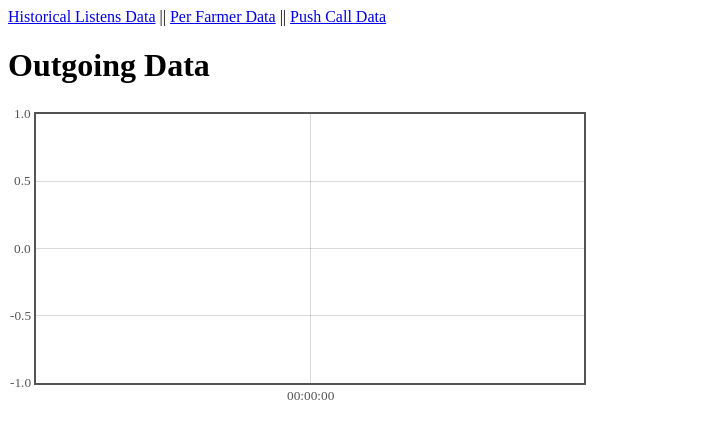
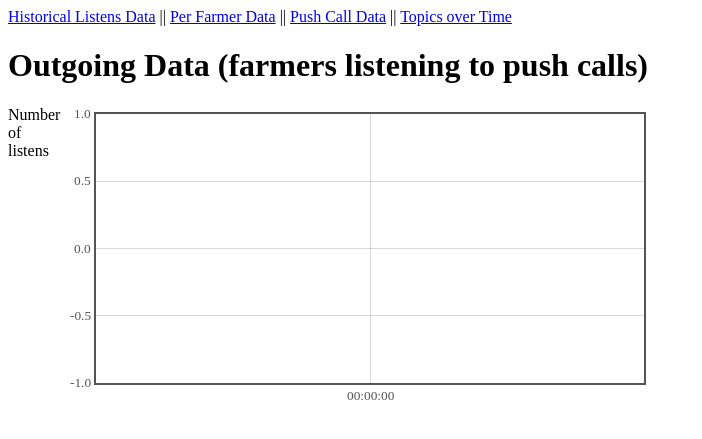
Before and after one commit to anirudhcmohan/aoanalytics, a Flask app: template templates/outgoing.html in a window 1280 px wide. Shown: the top 439 px of the page, without its empty margins (0-702 px from the left). Run offline with Flask 2, Linux system fonts and the light colour scheme; the template is opened without the code that fills it: most values are stand-ins (such as "Sample title", 1, 10 or a date in 2020).

Commit message:
added axis labels for outgoing data

```diff
--- a/app.py
+++ b/app.py
@@ -47,6 +47,10 @@ def outgoing():
 	[count_data, duration_data] = dailyoutdata(data, "date","UID","duration")
 	return render_template('outgoing.html',data1=count_data, data2=duration_data)
 
+@app.route('/topics')
+def topics():
+	return "Helo world"
+
 def dailydata(data,datefield,uid):
 	dates = np.unique(data[datefield]).tolist()
 	datetimes = [date(int(dt.split('/')[2]),int(dt.split('/')[0]),int(dt.split('/')[1])) for dt in dates]
--- a/static/js/listens.js
+++ b/static/js/listens.js
@@ -15,7 +15,7 @@ function plotChart(usedata){
 				lines:{
 					show: true
 				},
-				points:{
+		 			points:{
 					show:true
 				}
 			}
@@ -63,7 +63,7 @@ function addDateSel(){
 
 function textmanage(){
 	$("#loading").remove();
-	$("#listensplot").prepend('<h1>Listens Data</h1>');
+	$("#listensplot").prepend('<h1>Listens Data (farmer dial-ins)</h1>');
 }
 
 function getDates(){
--- a/static/js/outgoing.js
+++ b/static/js/outgoing.js
@@ -3,7 +3,7 @@ onStart();
 // tooltips to graph
 // play with axes, titles, etc.
 
-function plotChart(usedata){
+function plotChart(usedata, ylab){
 	var plotdata = [{
 		data: usedata,
 	}];
@@ -30,6 +30,12 @@ function plotChart(usedata){
 		};
 	}
 	$.plot($("#placeholder1"), plotdata, options);
+	if (ylab){
+		$('#yaxis').text('Average listen duration (sec)');
+	}
+	else{
+		$('#yaxis').text('Number of listens');
+	}
 }
 
 function getDateRange(){
@@ -66,7 +72,7 @@ function addDateSel(){
 
 function textmanage(){
 	$("#loading").remove();
-	$("#outgoingcountplot").prepend('<h1>Outgoing Data</h1>');
+	$("#outgoingcountplot").prepend('<h1>Outgoing Data (farmers listening to push calls) </h1>');
 }
 
 function getDates(datatype){
@@ -147,6 +153,7 @@ function renderNew(){
 	var timeunit = $("#timeunit").find(':selected').val();
 	var datatype = $("#datadisplaytype").find(':selected').val();
 	var displayData = getDates(datatype);
+	var axislab = false;
 	if (displayData != null) {
 		if(timeunit=='1' && datatype=='1'){
 			displayData = reduceVals(displayData.map(getWeeks),"sum");
@@ -156,16 +163,18 @@ function renderNew(){
 		}
 		else if(timeunit=='1' && datatype=='2'){
 			displayData = reduceVals(displayData.map(getWeeks),"mean");
+			axislab = true;
 		}
 		else{
 			displayData = reduceVals(displayData.map(getMonths),"mean");
+			axislab = true;
 		}
-		plotChart(displayData);
+		plotChart(displayData, axislab);
 	}
 }
 
 function onStart(){
-	plotChart(reduceVals(data_count.map(getWeeks),"sum"));
+	plotChart(reduceVals(data_count.map(getWeeks),"sum"),false);
 	textmanage();
 	addDateSel();
 }
--- a/templates/base.html
+++ b/templates/base.html
@@ -7,7 +7,8 @@
 	<div id="header">
 		<a href="/listens">Historical Listens Data</a> ||
 		<a href="/farmers">Per Farmer Data</a> ||
-		<a href="/outgoing">Push Call Data</a>
+		<a href="/outgoing">Push Call Data</a> ||
+		<a href="/topics">Topics over Time</a>
 	</div>
 	{% block body %}{% endblock %}
 	<script src="/static/js/jquery.min.js"></script>
--- a/templates/outgoing.html
+++ b/templates/outgoing.html
@@ -3,7 +3,8 @@
 {% block body %}
 	<h1 id="loading">Chart is loading...</h1>
 	<div id="outgoingcountplot">
-		<div id="placeholder1" style="width:600px;height:300px"></div>
+		<div id="yaxis" style="width:40px;height:40px;">Number of listens</div>
+		<div id="placeholder1" style="width:600px;height:300px;margin-left:60px;margin-top:-40px;"></div>
 	</div>
 {% endblock %}
 
```
